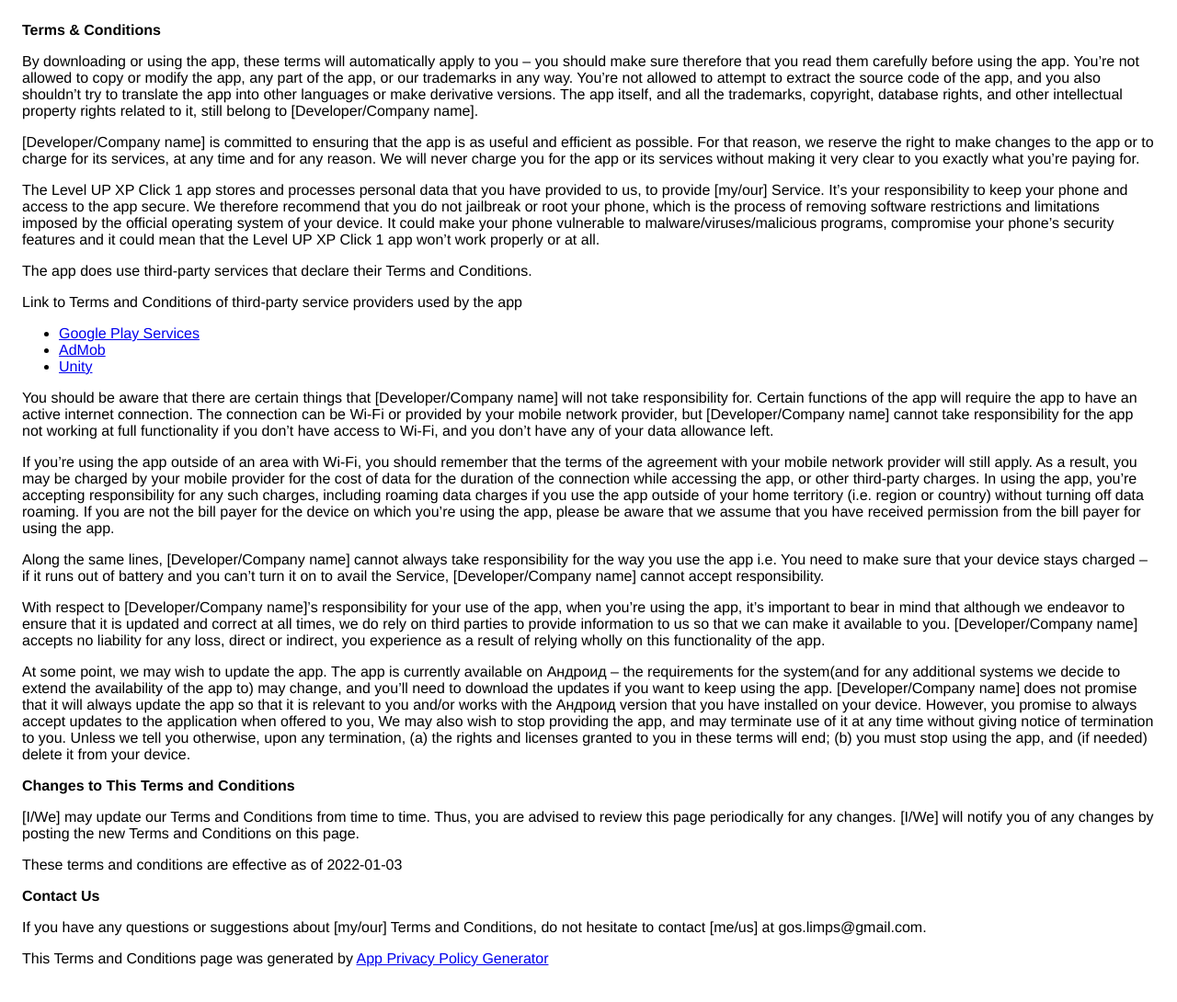
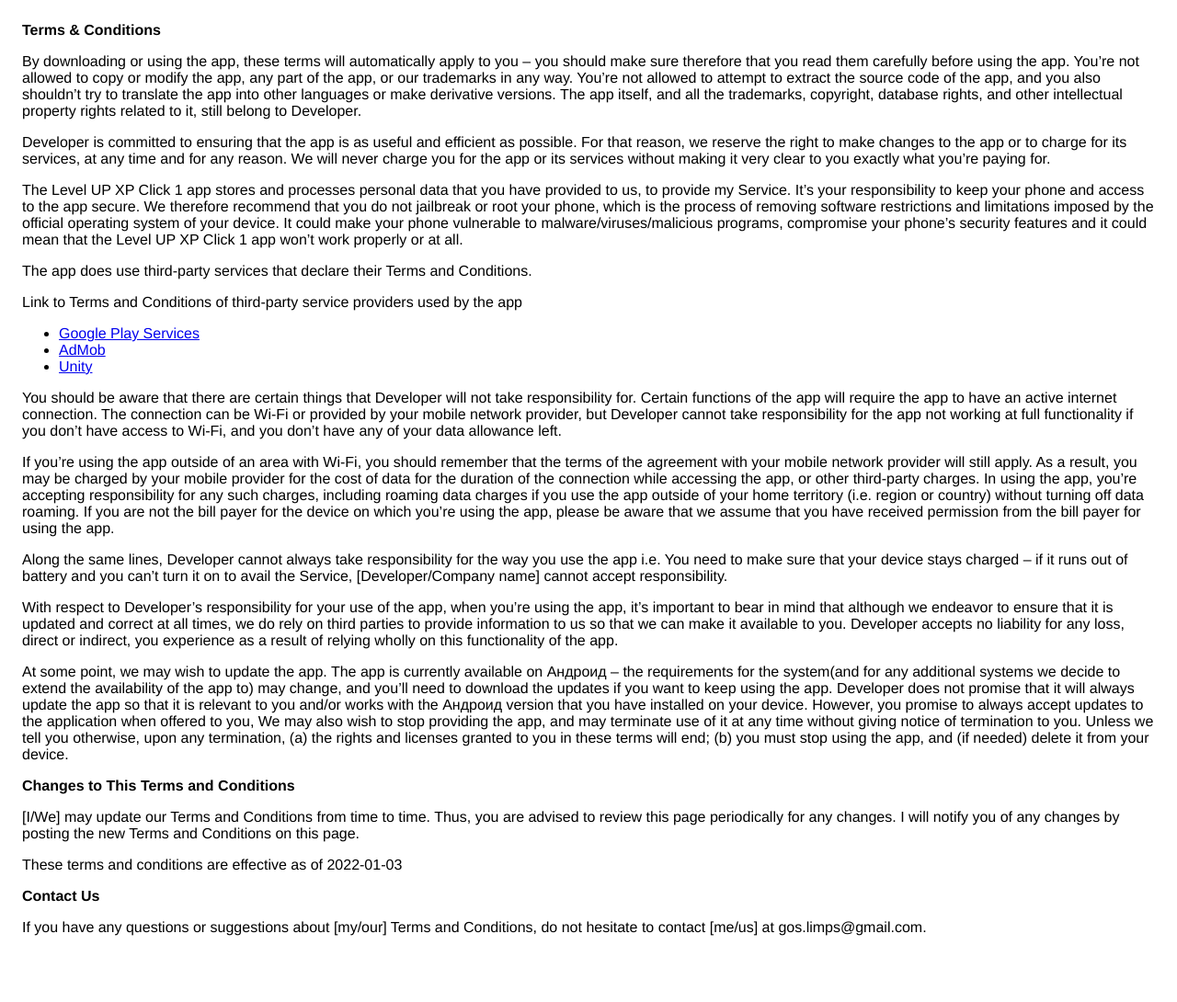
Before and after one commit to GosLimps/goslimps.github.io, a plain HTML site: page termsconditions.html in a window 1280 px wide. Shown: the whole page at 92% size. After the commit the page ends 1058 px from the top, so only its background shows below. Drawn offline with Linux system fonts and the light colour scheme.

Commit message:
Update termsconditions.html

```diff
--- a/termsconditions.html
+++ b/termsconditions.html
@@ -17,9 +17,9 @@
                   to translate the app into other languages or make derivative
                   versions. The app itself, and all the trademarks, copyright,
                   database rights, and other intellectual property rights related
-                  to it, still belong to [Developer/Company name].
+                  to it, still belong to Developer.
                 </p> <p>
-                  [Developer/Company name] is committed to ensuring that the app is
+                  Developer is committed to ensuring that the app is
                   as useful and efficient as possible. For that reason, we
                   reserve the right to make changes to the app or to charge for
                   its services, at any time and for any reason. We will never
@@ -27,7 +27,7 @@
                   clear to you exactly what you’re paying for.
                 </p> <p>
                   The Level UP XP Click 1 app stores and processes personal data that
-                  you have provided to us, to provide [my/our]
+                  you have provided to us, to provide my
                   Service. It’s your responsibility to keep your phone and
                   access to the app secure. We therefore recommend that you do
                   not jailbreak or root your phone, which is the process of
@@ -44,10 +44,10 @@
                     providers used by the app
                   </p> <ul><li><a href="https://policies.google.com/terms" target="_blank" rel="noopener noreferrer">Google Play Services</a></li><li><a href="https://developers.google.com/admob/terms" target="_blank" rel="noopener noreferrer">AdMob</a></li><!----><!----><!----><!----><!----><!----><!----><!----><!----><li><a href="https://unity3d.com/legal/terms-of-service" target="_blank" rel="noopener noreferrer">Unity</a></li><!----><!----><!----><!----><!----><!----><!----><!----><!----><!----><!----><!----><!----><!----><!----></ul></div> <p>
                   You should be aware that there are certain things that
-                  [Developer/Company name] will not take responsibility for. Certain
+                  Developer will not take responsibility for. Certain
                   functions of the app will require the app to have an active
                   internet connection. The connection can be Wi-Fi or provided
-                  by your mobile network provider, but [Developer/Company name]
+                  by your mobile network provider, but Developer
                   cannot take responsibility for the app not working at full
                   functionality if you don’t have access to Wi-Fi, and you don’t
                   have any of your data allowance left.
@@ -65,18 +65,18 @@
                   using the app, please be aware that we assume that you have
                   received permission from the bill payer for using the app.
                 </p> <p>
-                  Along the same lines, [Developer/Company name] cannot always take
+                  Along the same lines, Developer cannot always take
                   responsibility for the way you use the app i.e. You need to
                   make sure that your device stays charged – if it runs out of
                   battery and you can’t turn it on to avail the Service,
                   [Developer/Company name] cannot accept responsibility.
                 </p> <p>
-                  With respect to [Developer/Company name]’s responsibility for your
+                  With respect to Developer’s responsibility for your
                   use of the app, when you’re using the app, it’s important to
                   bear in mind that although we endeavor to ensure that it is
                   updated and correct at all times, we do rely on third parties
                   to provide information to us so that we can make it available
-                  to you. [Developer/Company name] accepts no liability for any
+                  to you. Developer accepts no liability for any
                   loss, direct or indirect, you experience as a result of
                   relying wholly on this functionality of the app.
                 </p> <p>
@@ -85,7 +85,7 @@
                   system(and for any additional systems we
                   decide to extend the availability of the app to) may change,
                   and you’ll need to download the updates if you want to keep
-                  using the app. [Developer/Company name] does not promise that it
+                  using the app. Developer does not promise that it
                   will always update the app so that it is relevant to you
                   and/or works with the Андроид version that you have
                   installed on your device. However, you promise to always
@@ -99,7 +99,7 @@
                 </p> <p><strong>Changes to This Terms and Conditions</strong></p> <p>
                   [I/We] may update our Terms and Conditions
                   from time to time. Thus, you are advised to review this page
-                  periodically for any changes. [I/We] will
+                  periodically for any changes. I will
                   notify you of any changes by posting the new Terms and
                   Conditions on this page.
                 </p> <p>
@@ -108,6 +108,6 @@
                   If you have any questions or suggestions about [my/our]
                   Terms and Conditions, do not hesitate to contact [me/us]
                   at gos.limps@gmail.com.
-                </p> <p>This Terms and Conditions page was generated by <a href="https://app-privacy-policy-generator.nisrulz.com/" target="_blank" rel="noopener noreferrer">App Privacy Policy Generator</a></p>
+
     </body>
     </html>
```
